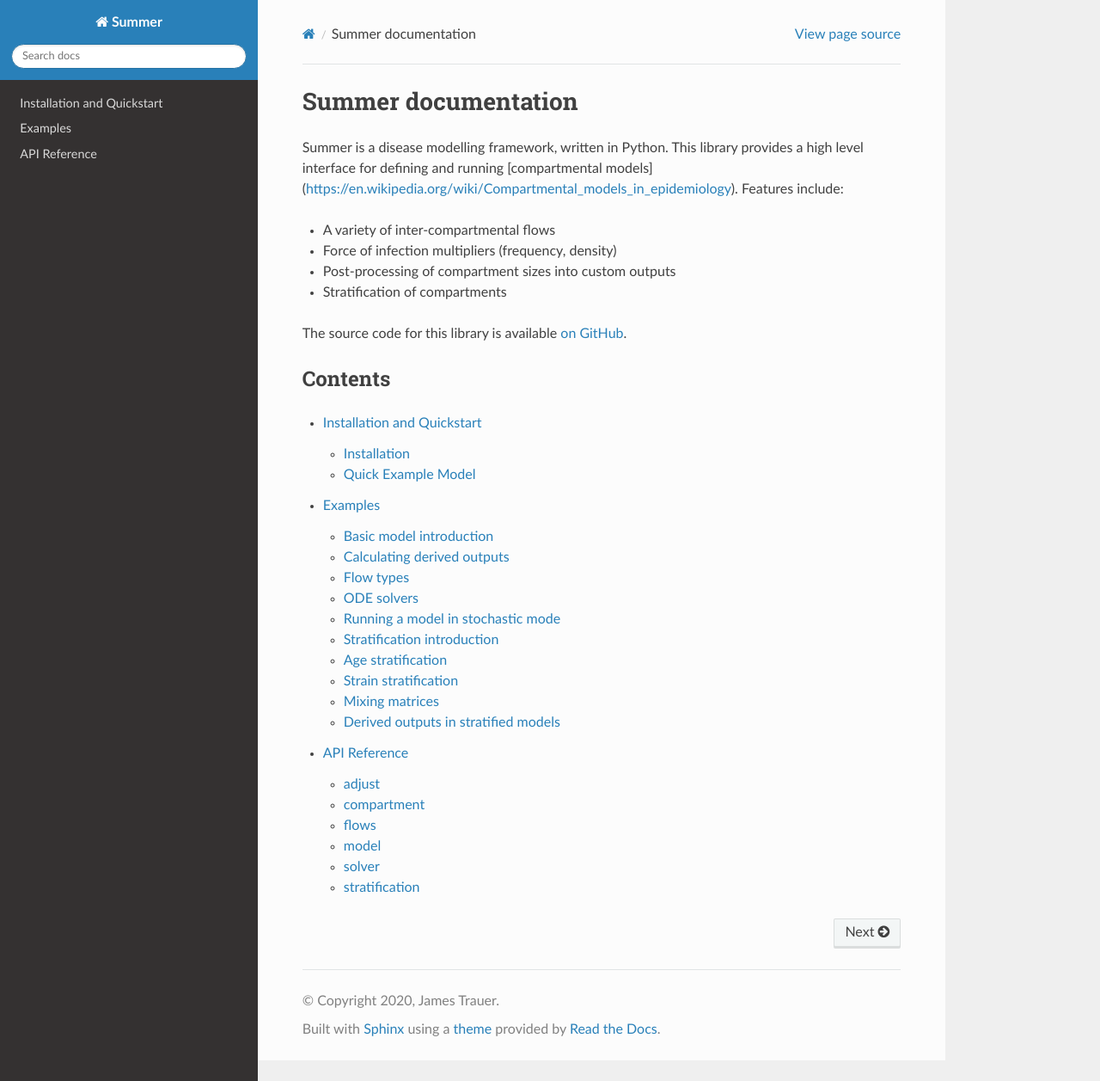
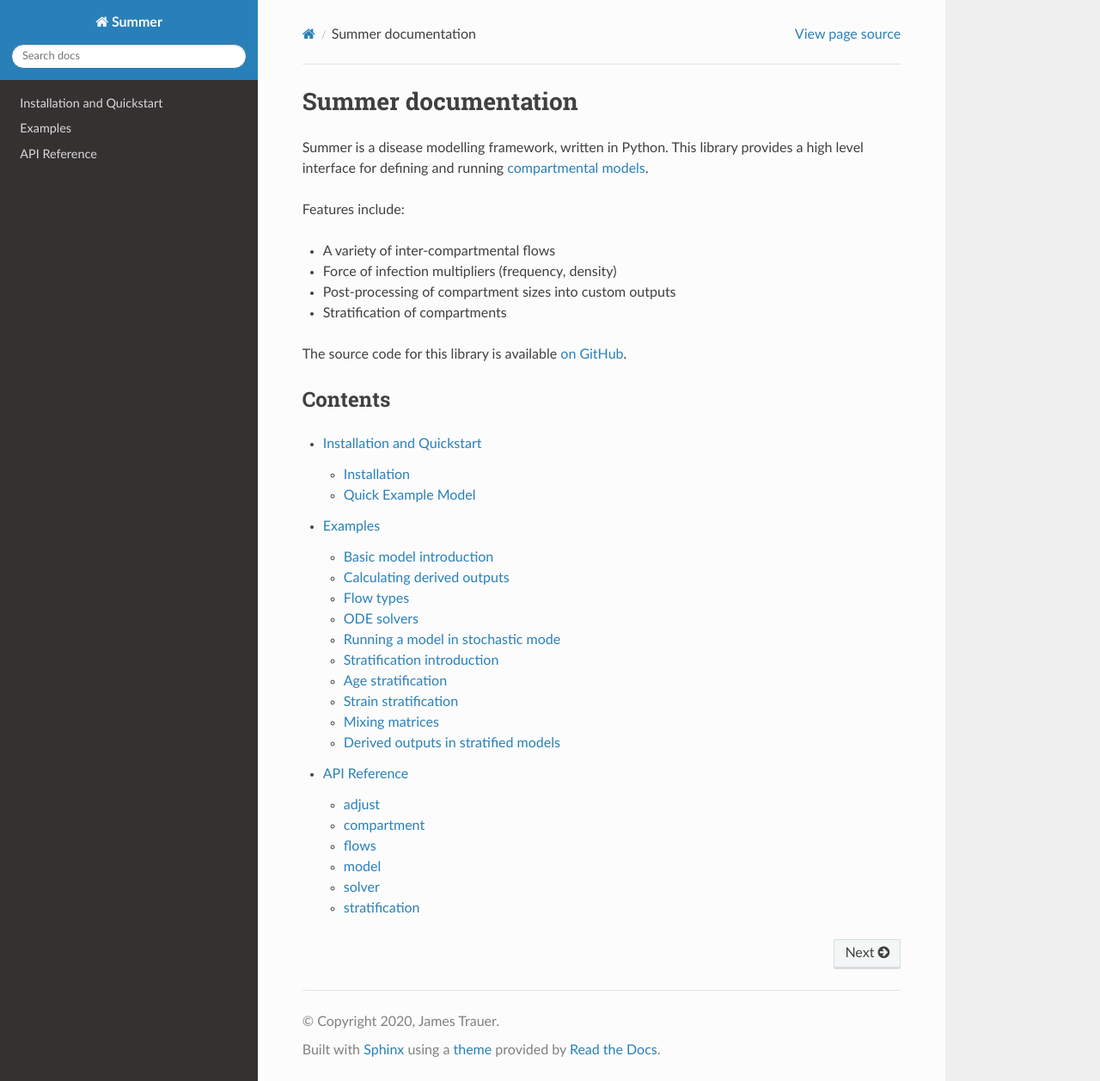
Before and after one commit to monash-emu/summer, a Sphinx documentation site: the page built from docs/index.rst, in a window 1280 px wide and 1257 px high. Shown: the whole window at 86% size. Built offline with Sphinx 7.4.7 and the Read the Docs theme 2.0.0, drawn with Linux system fonts in a browser that asks for light colours.

Commit message:
Fix bad link in docs

```diff
--- a/docs/index.rst
+++ b/docs/index.rst
@@ -1,7 +1,8 @@
 Summer documentation
 ==================================
 
-Summer is a disease modelling framework, written in Python. This library provides a high level interface for defining and running [compartmental models](https://en.wikipedia.org/wiki/Compartmental_models_in_epidemiology).
+Summer is a disease modelling framework, written in Python. This library provides a high level interface for defining and running `compartmental models <https://en.wikipedia.org/wiki/Compartmental_models_in_epidemiology>`_.
+
 Features include:
 
 - A variety of inter-compartmental flows
```
Also changed, not shown: docs/examples/10-derived-outputs-stratified.ipynb.
